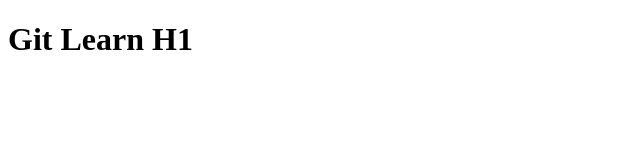
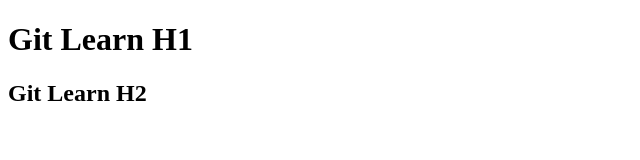
Before and after one commit to KhairulHasanRakib/Git-Learn, a plain HTML site: page index.html in a window 1280 px wide. Shown: the whole page, without its empty margins (0-640 px from the left). Drawn offline with Linux system fonts and the light colour scheme.

Commit message:
3rd commit

```diff
--- a/index.html
+++ b/index.html
@@ -7,5 +7,6 @@
 </head>
 <body>
     <h1>Git Learn H1</h1>
+    <h2>Git Learn H2</h2>
 </body>
 </html>
```
